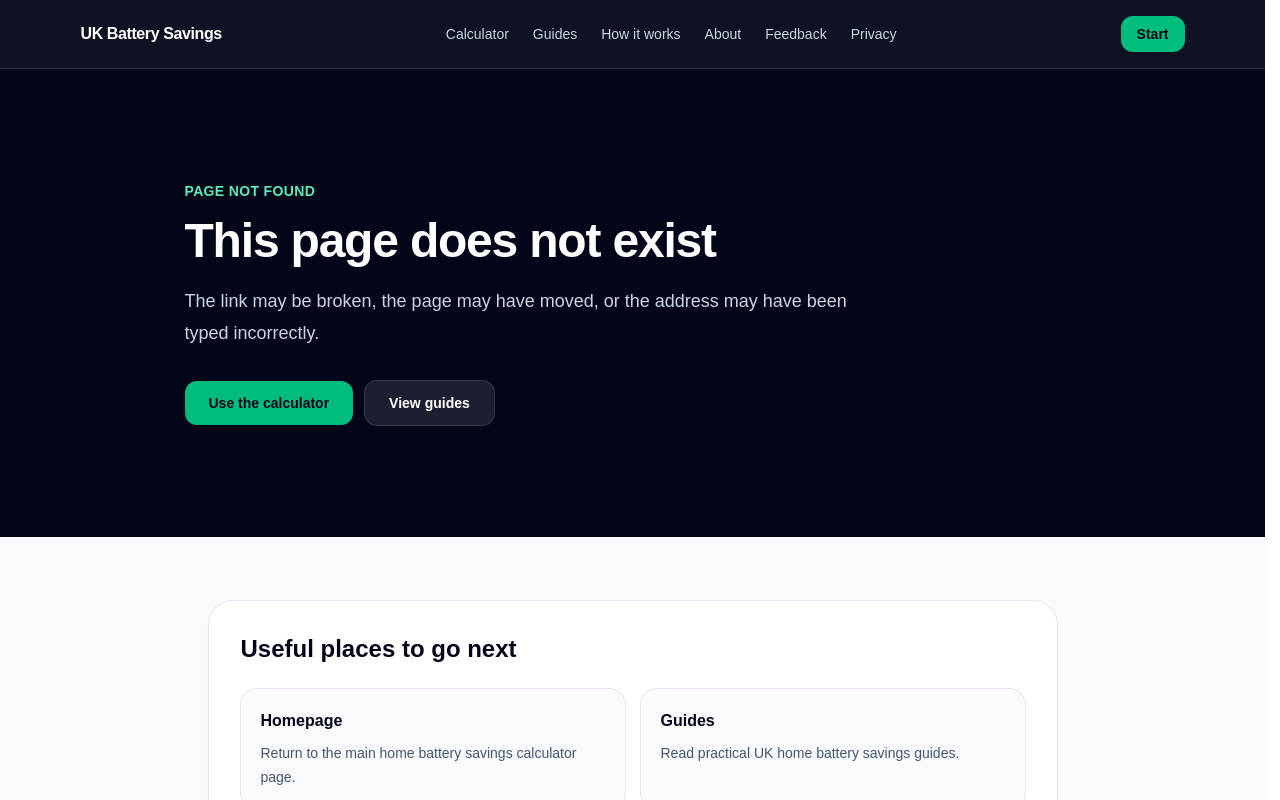
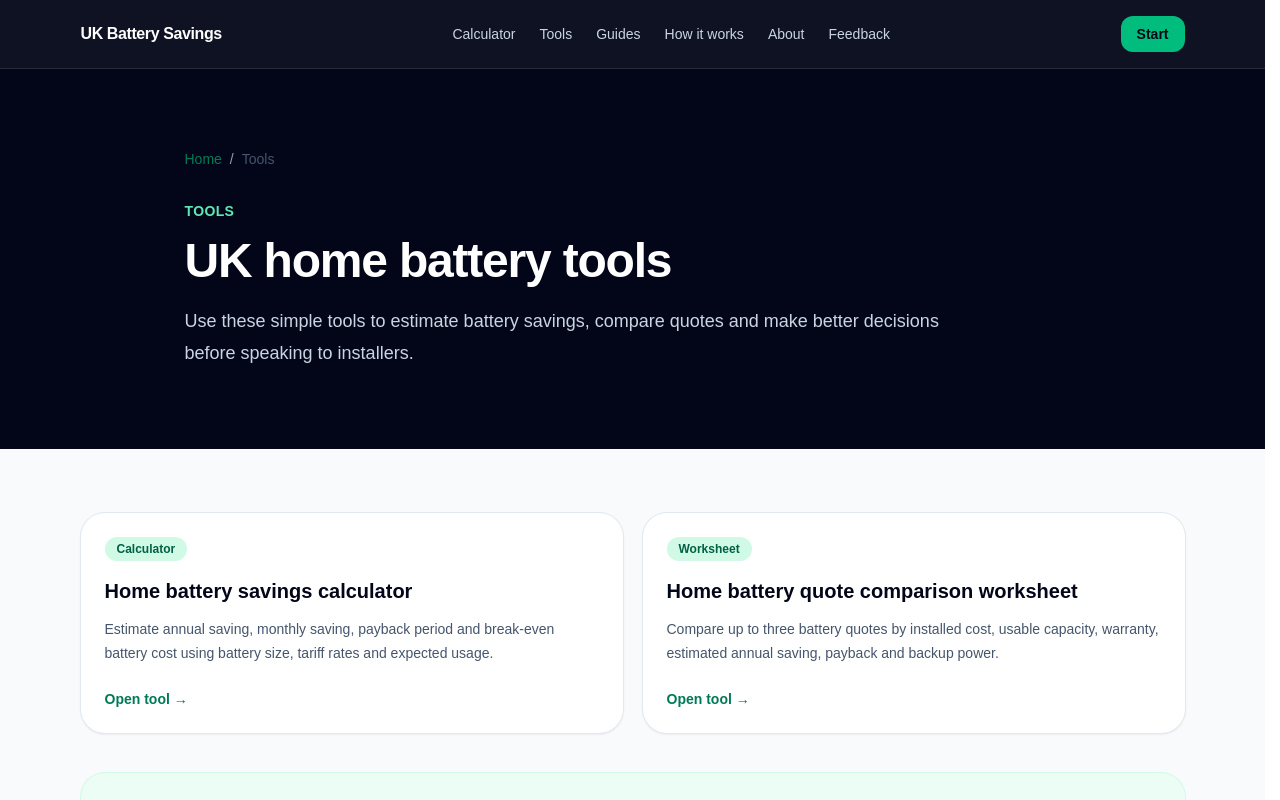
Before and after one commit to andrew-mcmanis/uk-battery-savings, a Next.js app: page /tools in a window 1280 px wide. Before the commit this address had no page. Shown: the top 800 px of the page. Built offline with nearby package versions, Linux system fonts and the light colour scheme.

Commit message:
Add home battery tools hub

```diff
--- /dev/null
+++ b/src/app/tools/page.tsx
@@ -0,0 +1,94 @@
+import type { Metadata } from "next";
+import Breadcrumbs from "@/components/Breadcrumbs";
+import SiteFooter from "@/components/SiteFooter";
+import SiteHeader from "@/components/SiteHeader";
+import StructuredData from "@/components/StructuredData";
+import ToolCard from "@/components/ToolCard";
+import { routePaths } from "@/data/siteRoutes";
+import { tools } from "@/data/tools";
+import {
+  buildBreadcrumbSchema,
+  buildCollectionPageSchema,
+} from "@/lib/structuredData";
+
+export const metadata: Metadata = {
+  title: "Home Battery Tools UK",
+  description:
+    "Use practical UK home battery tools including a savings calculator and quote comparison worksheet.",
+  alternates: {
+    canonical: "/tools",
+  },
+};
+
+export default function ToolsPage() {
+  const breadcrumbSchema = buildBreadcrumbSchema([
+    { name: "Home", path: routePaths.home },
+    { name: "Tools", path: routePaths.tools },
+  ]);
+
+  const collectionPageSchema = buildCollectionPageSchema({
+    name: "UK home battery tools",
+    description:
+      "Practical UK home battery tools including a savings calculator and quote comparison worksheet.",
+    path: routePaths.tools,
+  });
+
+  return (
+    <main id="main-content" className="min-h-screen bg-slate-50 text-slate-900">
+      <StructuredData data={[breadcrumbSchema, collectionPageSchema]} />
+      <SiteHeader />
+
+      <section className="bg-slate-950 px-6 py-16 text-white sm:py-20">
+        <div className="mx-auto max-w-4xl">
+          <Breadcrumbs
+            items={[
+              { label: "Home", href: routePaths.home },
+              { label: "Tools" },
+            ]}
+          />
+
+          <p className="mt-8 text-sm font-semibold uppercase tracking-wide text-emerald-300">
+            Tools
+          </p>
+
+          <h1 className="mt-4 text-4xl font-bold tracking-tight sm:text-5xl">
+            UK home battery tools
+          </h1>
+
+          <p className="mt-5 max-w-3xl text-lg leading-8 text-slate-300">
+            Use these simple tools to estimate battery savings, compare quotes
+            and make better decisions before speaking to installers.
+          </p>
+        </div>
+      </section>
+
+      <section className="mx-auto max-w-6xl px-6 py-12 sm:py-16">
+        <div className="grid items-stretch gap-5 md:grid-cols-2">
+          {tools.map((tool) => (
+            <ToolCard
+              key={tool.href}
+              title={tool.title}
+              description={tool.description}
+              href={tool.href}
+              label={tool.label}
+            />
+          ))}
+        </div>
+
+        <div className="mt-10 rounded-3xl bg-emerald-50 p-6 ring-1 ring-emerald-100 sm:p-8">
+          <h2 className="text-2xl font-bold text-slate-950">
+            Use the tools together
+          </h2>
+
+          <p className="mt-3 leading-7 text-slate-700">
+            Start with the savings calculator to estimate annual saving and
+            payback. Then use the quote comparison worksheet to compare real
+            installer quotes side by side.
+          </p>
+        </div>
+      </section>
+
+      <SiteFooter />
+    </main>
+  );
+}
--- a/src/components/SiteFooter.tsx
+++ b/src/components/SiteFooter.tsx
@@ -10,6 +10,10 @@ const footerLinks = [
   {
     label: "Methodology",
     href: routePaths.methodology,
+  },
+  {
+    label: "Tools",
+    href: routePaths.tools,
   },
   {
     label: "Guides",
--- a/src/components/SiteHeader.tsx
+++ b/src/components/SiteHeader.tsx
@@ -6,6 +6,10 @@ const navLinks = [
   {
     label: "Calculator",
     href: sectionPaths.calculator,
+  },
+  {
+    label: "Tools",
+    href: routePaths.tools,
   },
   {
     label: "Guides",
@@ -22,10 +26,6 @@ const navLinks = [
   {
     label: "Feedback",
     href: routePaths.feedback,
-  },
-  {
-    label: "Privacy",
-    href: routePaths.privacy,
   },
 ];
 
--- /dev/null
+++ b/src/components/ToolCard.tsx
@@ -0,0 +1,36 @@
+import Link from "next/link";
+
+type ToolCardProps = {
+  title: string;
+  description: string;
+  href: string;
+  label: string;
+};
+
+export default function ToolCard({
+  title,
+  description,
+  href,
+  label,
+}: ToolCardProps) {
+  return (
+    <Link
+      href={href}
+      className="flex h-full flex-col rounded-3xl bg-white p-6 shadow-sm ring-1 ring-slate-200 transition hover:-translate-y-1 hover:shadow-md"
+    >
+      <span className="inline-flex w-fit rounded-full bg-emerald-100 px-3 py-1 text-xs font-semibold text-emerald-800">
+        {label}
+      </span>
+
+      <h3 className="mt-4 text-xl font-bold text-slate-950">{title}</h3>
+
+      <p className="mt-3 flex-1 text-sm leading-6 text-slate-600">
+        {description}
+      </p>
+
+      <p className="mt-6 text-sm font-semibold text-emerald-700">
+        Open tool →
+      </p>
+    </Link>
+  );
+}
--- a/src/data/siteRoutes.ts
+++ b/src/data/siteRoutes.ts
@@ -2,6 +2,7 @@ export const routePaths = {
   home: "/",
   about: "/about",
   methodology: "/methodology",
+  tools: "/tools",
   guides: "/guides",
   feedback: "/feedback",
   privacy: "/privacy",
@@ -46,6 +47,11 @@ export const publicRoutes: PublicRoute[] = [
     path: routePaths.methodology,
     changeFrequency: "monthly",
     priority: 0.7,
+  },
+  {
+  path: routePaths.tools,
+  changeFrequency: "monthly",
+  priority: 0.8,
   },
   {
     path: routePaths.guides,
--- /dev/null
+++ b/src/data/tools.ts
@@ -0,0 +1,18 @@
+import { routePaths, sectionPaths } from "@/data/siteRoutes";
+
+export const tools = [
+  {
+    title: "Home battery savings calculator",
+    description:
+      "Estimate annual saving, monthly saving, payback period and break-even battery cost using battery size, tariff rates and expected usage.",
+    href: sectionPaths.calculator,
+    label: "Calculator",
+  },
+  {
+    title: "Home battery quote comparison worksheet",
+    description:
+      "Compare up to three battery quotes by installed cost, usable capacity, warranty, estimated annual saving, payback and backup power.",
+    href: routePaths.batteryQuoteComparison,
+    label: "Worksheet",
+  },
+];
```
Also changed, not shown: 1 other file (tests, documents, lock files or other folders).
